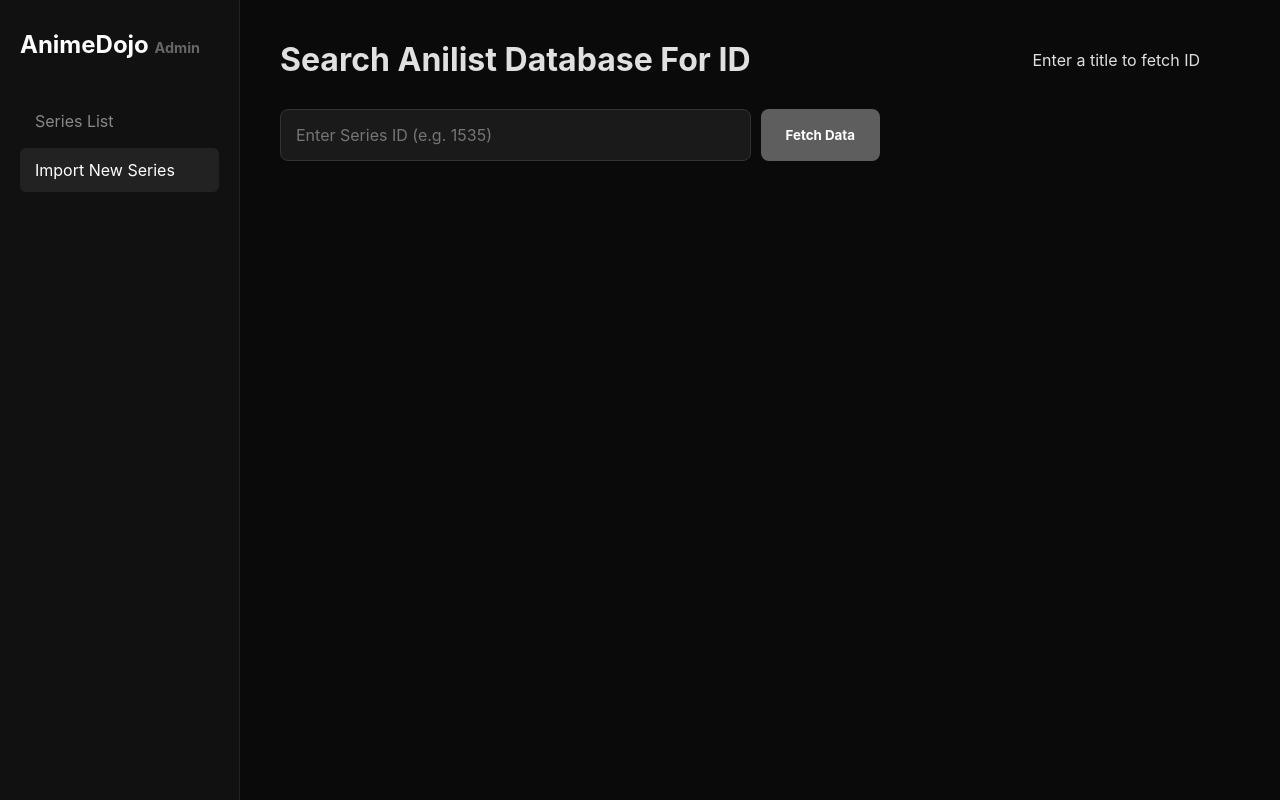
After one commit to lacruzkun/anime-dojo, a Flask app: page /admin/searchid in a window 1280 px wide. The commit adds this page. Run offline with Flask 3, Linux system fonts and the light colour scheme; the visitor is signed in with stand-in values (Sample User, id 1).

Commit message:
search by name to get the id of an anime

```diff
--- a/app.py
+++ b/app.py
@@ -21,7 +21,7 @@ ADMIN = {
 
 ID_QUERY = """query ($id: Int){
   Page(page: 1, perPage: 1) {
-    media(id: $id type: ANIME, sort: POPULARITY_DESC) {
+    media(id: $id, type: ANIME, sort: POPULARITY_DESC) {
       id
       title {
         english
@@ -43,6 +43,25 @@ ID_QUERY = """query ($id: Int){
   }
 }"""
 
+TITLE_QUERY = """query($search: String) {
+    Page(page: 1, perPage: 20){
+        media(search: $search, type: ANIME, sort: POPULARITY_DESC) {
+            id
+            title {
+                english
+                romaji
+                native
+            }
+            coverImage {
+                extraLarge
+                large
+                color
+            }
+            description
+        }
+    }
+}
+"""
 # get the popular anime by popularity to populate our database for testing purposes
 POPULAR_QUERY = """query {
   Page(page: 1, perPage: 1) {
@@ -169,6 +188,7 @@ def login():
 def admin():
     if "admin" not in session:
         return redirect(url_for("home"))
+
     entries = []
     conn = get_connection_db()
     animes = conn.execute("""SELECT * FROM anime""").fetchall()
@@ -189,6 +209,7 @@ def admin():
 def add_anime():
     if "admin" not in session:
         return redirect(url_for("home"))
+
     return render_template("add_anime.html")
 
 def get_anime_by_id(Id):
@@ -205,18 +226,35 @@ def get_anime_by_id(Id):
     data = response.json()
     return data["data"]["Page"]["media"][0]
 
+def get_animes_by_title(title):
+    response = requests.post(
+            ANILIST_URL,
+            json={
+                "query": TITLE_QUERY,
+                "variables": {"search": title}
+            },
+            timeout=10
+        )
+    response.raise_for_status()
+
+    data = response.json()
+    return data["data"]["Page"]["media"]
+
 @app.route("/admin/add/fetch", methods=["GET", "POST"])
 def fetch_preview():
     if "admin" not in session:
         return redirect(url_for("home"))
-    series_id = request.form.get("id")
-    anime_data = get_anime_by_id(series_id)
-    return render_template("add_anime.html", anime_data=anime_data)
+
+    if request.method == "POST":
+        series_id = request.form.get("id")
+        anime_data = get_anime_by_id(series_id)
+        return render_template("add_anime.html", anime_data=anime_data)
 
 @app.route("/admin/add/save", methods=["GET", "POST"])
 def save_series():
     if "admin" not in session:
         return redirect(url_for("home"))
+
     data = request.form.to_dict()
     print(data)
     id = request.form.get("id")
@@ -279,6 +317,7 @@ def save_series():
 def manage_episode(anime_id):
     if "admin" not in session:
         return redirect(url_for("home"))
+
     conn = get_connection_db()
     anime = conn.execute("""SELECT * FROM anime WHERE id = ?""", (anime_id, )).fetchone()
     episodes = conn.execute("""
@@ -331,10 +370,16 @@ def home_anime():
 
 @app.route("/admin/toggle_episode_status", methods=["GET", "POST"])
 def toggle_episode_status():
+    if "admin" not in session:
+        return redirect(url_for("home"))
+
     return "OK"
 
 @app.route("/admin/upload_episode<int:anime_id>", methods=["GET", "POST"])
 def upload_episode(anime_id):
+    if "admin" not in session:
+        return redirect(url_for("home"))
+
     if request.method == "POST":
         episode_number = request.form.get("episode_number")
         title = request.form.get("title")
@@ -360,6 +405,9 @@ def upload_episode(anime_id):
 
 @app.route("/admin/edit_episode<int:anime_id>", methods=["GET", "POST"])
 def edit_episode(anime_id):
+    if "admin" not in session:
+        return redirect(url_for("home"))
+
     if request.method == "POST":
         episode = request.form.get("episode_number")
         title = request.form.get("title")
@@ -384,6 +432,9 @@ def edit_episode(anime_id):
 
 @app.route("/admin/delete_episode<int:anime_id><int:ep_id>", methods=["GET", "POST"])
 def delete_episode(anime_id, ep_id):
+    if "admin" not in session:
+        return redirect(url_for("home"))
+
     if request.method == "POST":
         conn = get_connection_db()
         try:
@@ -414,6 +465,24 @@ def search():
     conn.close()
     return render_template("search.html", query=query, results=results)
 
+@app.route("/admin/searchid")
+def search_id():
+    if "admin" not in session:
+        return redirect(url_for("home"))
+
+    return render_template("search_id.html")
+
+@app.route("/admin/search/fetch", methods=["GET", "POST"])
+def search_fetch():
+    if "admin" not in session:
+        return redirect(url_for("home"))
+
+    if request.method == "POST":
+        series_title = request.form.get("title")
+        print(series_title)
+        anime_data = get_animes_by_title(series_title)
+        return render_template("search_id.html", anime_data=anime_data)
+
 if __name__ == "__main__":
     init_db()
     app.run(debug=True)
--- /dev/null
+++ b/templates/search_id.html
@@ -0,0 +1,68 @@
+<!DOCTYPE html>
+<html lang="en">
+<head>
+    <meta charset="UTF-8">
+    <meta name="viewport" content="width=device-width, initial-scale=1.0">
+    <title>AnimeDojo Admin | Import Series</title>
+    <link rel="stylesheet" href="{{ url_for('static', filename='add_anime.css') }}">
+</head>
+<body>
+
+    <div class="dashboard-container">
+        <aside class="sidebar">
+            <div class="logo">AnimeDojo <span>Admin</span></div>
+            <nav>
+                <a href="{{ url_for('admin') }}">Series List</a>
+                <a href="#" class="active">Import New Series</a>
+            </nav>
+        </aside>
+
+        <main class="content">
+            <header class="content-header">
+                <h1>Search Anilist Database For ID</h1>
+                <p>Enter a title to fetch ID</p>
+            </header>
+
+            <form method="POST" action="{{ url_for('search_fetch') }}" class="search-section">
+                <div class="search-box">
+                    <input type="text" name="title" placeholder="Enter Series ID (e.g. 1535)" value="{{ anime_data.title if anime_data else '' }}" required>
+                    <button type="submit" class="fetch-btn">Fetch Data</button>
+                </div>
+            </form>
+
+            {% if anime_data %}
+            {% for anime in anime_data %}
+                <div class="preview-container">
+                    <div class="preview-card">
+                        <div class="preview-image">
+                            <img src="{{ anime.coverImage.large }}" alt="Cover Preview">
+                        </div>
+                        <div class="preview-details">
+                            <span class="preview-badge" style="background: {{ anime.coverImage.color }}">{{ anime.id }}</span>
+                            <h2>{{ anime.title.english }}</h2>
+                            <p class="japanese-titles">{{ anime.title.japanese }} • {{ anime.title.native }}</p>
+
+                            <div class="preview-stats">
+                                <span><strong>Year:</strong> {{ anime.seasonYear }}</span>
+                                <span><strong>Score:</strong> {{ anime.averageScore }} /100</span>
+                                <span><strong>Episodes:</strong> {{ anime.episodes }}</span>
+                            </div>
+
+                            <p class="preview-description">{{ anime.description[:200] }}...</p>
+
+                            <div class="preview-genres">
+                                {% for g in anime.genres %}
+                                    <span class="tag">{{ g }}</span>
+                                {% endfor %}
+                            </div>
+                        </div>
+                    </div>
+
+                </div>
+            {% endfor %}
+            {% endif %}
+        </main>
+    </div>
+
+</body>
+</html>
```
Also changed, not shown: templates/admin.html (+11 -3 lines).
